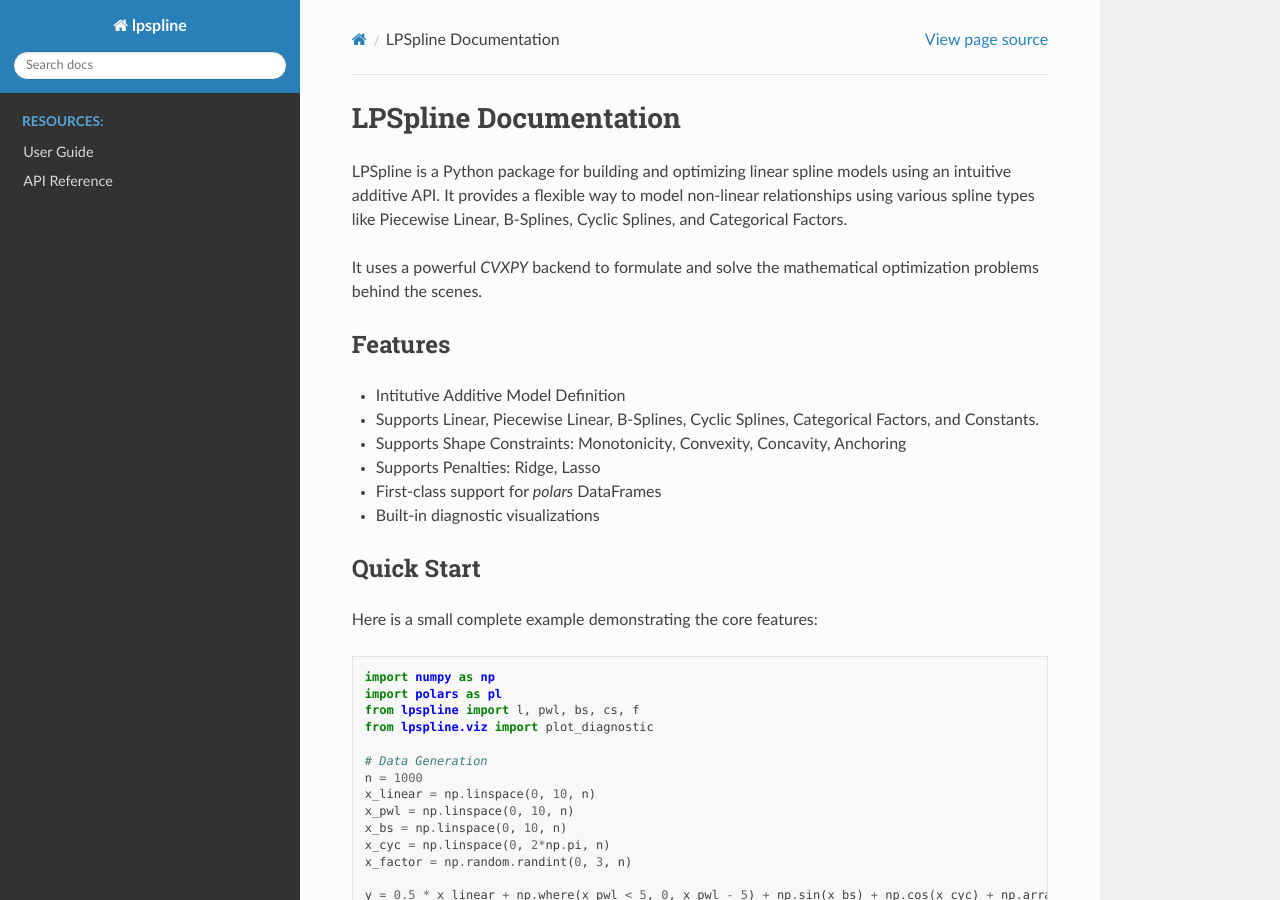
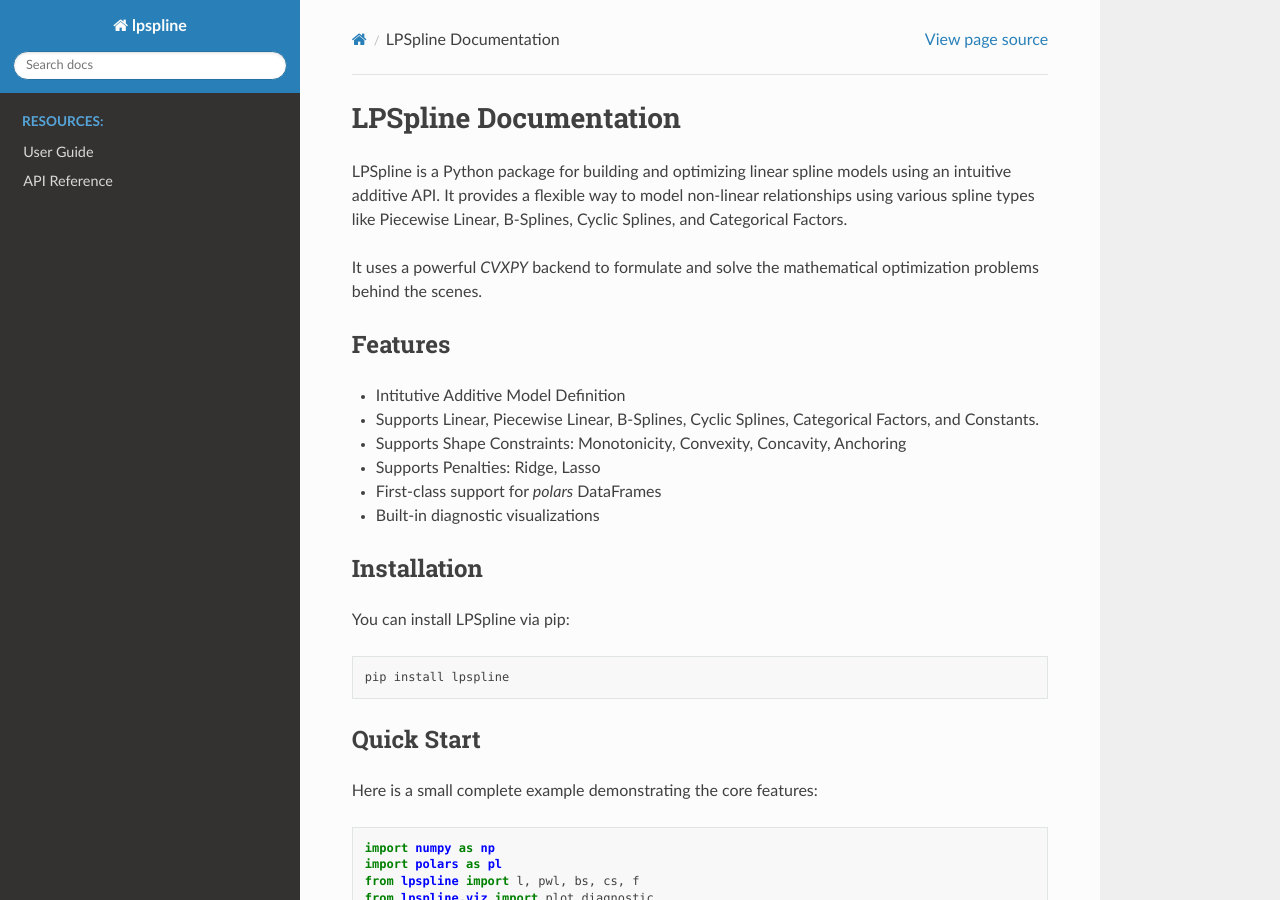
Before and after one commit to clarkmaio/lpspline, a Sphinx documentation site: the page built from docs/index.rst, in a window 1280 px wide and 900 px high. Built offline with Sphinx 7.4.7 and the Read the Docs theme 3.1.0, drawn with Linux system fonts in a browser that asks for light colours.

Commit message:
docs: add installation section to index

```diff
--- a/docs/index.rst
+++ b/docs/index.rst
@@ -14,6 +14,15 @@
 - Supports Penalties: Ridge, Lasso
 - First-class support for `polars` DataFrames
 - Built-in diagnostic visualizations
+
+Installation
+------------
+
+You can install LPSpline via pip:
+
+.. code-block:: bash
+
+   pip install lpspline
 
 Quick Start
 -----------
```
Also changed, not shown: 5 other files.
